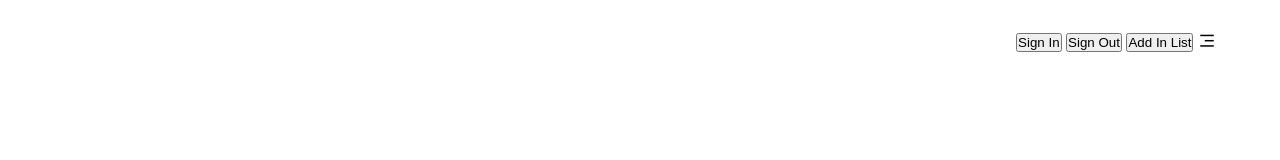
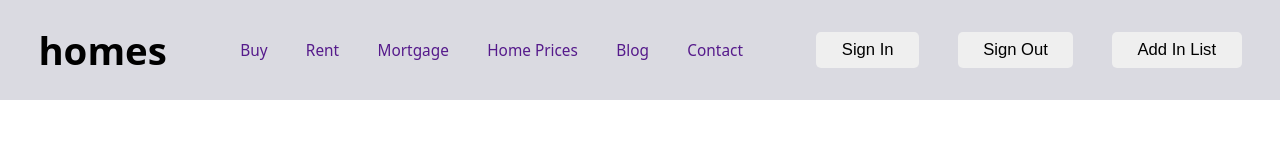
Before and after one commit to shivendra0712/real_estate_property_management_website, a plain HTML site: page index.html in a window 1280 px wide. Drawn offline with nearby package versions, Linux system fonts and the light colour scheme; a web font is replaced by a local one.

Commit message:
added style of nav

```diff
--- a/style.css
+++ b/style.css
@@ -7,6 +7,7 @@
 html , body{
      width: 100%;
      height: 100%;
+     font-family: system-ui, -apple-system, BlinkMacSystemFont, 'Segoe UI', Roboto, Oxygen, Ubuntu, Cantarell, 'Open Sans', 'Helvetica Neue', sans-serif;
 }
 main{
     width: 100%;
@@ -16,52 +17,51 @@ main{
     background-repeat: no-repeat;
     background-size: cover;
     font-family: "Parkinsans", serif;
-
-
 }
 
-
+/* added style of nav */
 nav {
     width: 100%;
-    padding: 0 5%;
-    padding-top: 20px;
-    /* background-color: #dadae1; */
+   height: 100px;
+    background-color: #dadae1;
    display: flex;
    justify-content: space-between;
    align-items: center;
-   font-size: 18px;
-
+   padding: 0 3vw;
 }
  nav h1{
-    padding-left: 5%;
-     color: white;
-     font-size: 2em;
+     font-size: 3vw;
 }
 
  .links {
-    margin-left: 20%;
-    width: 30%;
     display: flex;
-    justify-content: space-between;
     align-items: center;
     /* background-color: #C3FF96; */
+    gap: 3vw;
 }
 
 .links > a {
     text-decoration: none;
-    color: white;
+    font-size: 1.2vw;
+    font-weight: 400;
 }
+.nemu{
+     display: flex;
+     align-items: center;
+     gap: 3vw;
+}
+.nemu button{
+    padding: 1vh 2vw;
+    font-size: 1.3vw;
+    font-weight: 500;
+    border-radius: 5px;
+    border: none;
+}
+.nemu i{
 
-.nav_buttom{
-      width: 30%;
-      /* background-color: #C3FF96; */
-}
-.nav_buttom button{
-   margin-left: 25px;
-    padding: 8px 20px;
-    border: none;
-    border-radius: 5px;
-    background-color: #C3FF96;
+    font-size: 1.5vw;
+    font-weight: 600;
+   display: none;
 }
 
 .page1{
@@ -74,4 +74,5 @@ nav {
     align-items: center;
     /* background-color: #C3FF96; */
     font-size: 18px;
+
 }
```
